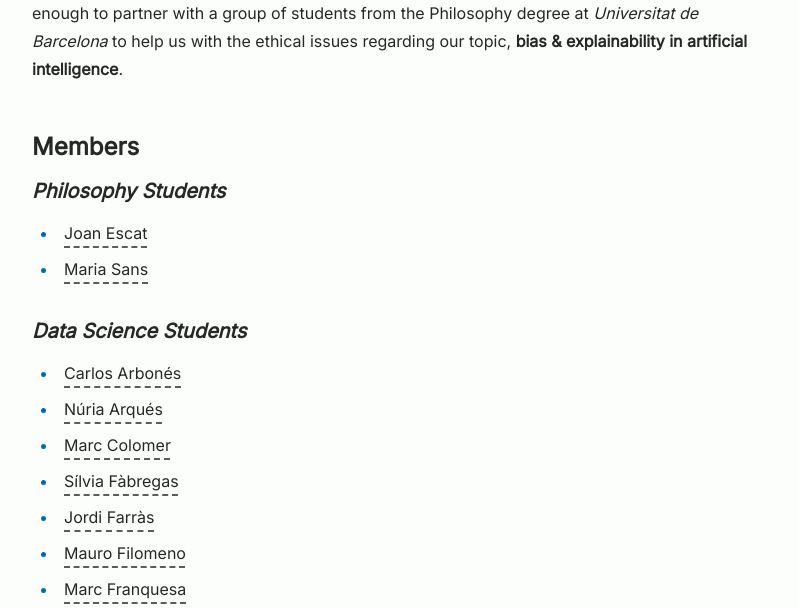
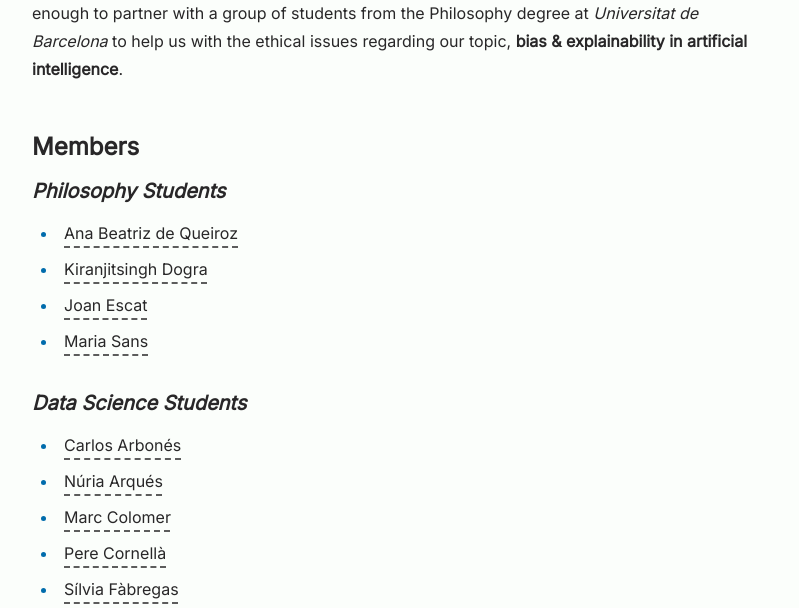
Before and after one commit to marcfranquesa/ai-bias-and-transparency-blog, an Astro site: page /ai-bias-and-explainability-blog/about in a window 1280 px wide. Shown: the part 338-946 px from the top of the page, without its empty margins (240-1039 px from the left). Built offline with nearby package versions, Linux system fonts and the light colour scheme; Astro itself is replaced by a stand-in of ours.

Commit message:
Add all members to about

```diff
--- a/src/pages/about.md
+++ b/src/pages/about.md
@@ -9,6 +9,8 @@
 
 ### Philosophy Students
 
+- [Ana Beatriz de Queiroz](mailto:anabque@gmail.com)
+- [Kiranjitsingh Dogra](mailto:kdografe81@alumnes.ub.edu)
 - [Joan Escat](mailto:jescatna7@alumnes.ub.edu)
 - [Maria Sans](mailto:msansban7@alumnes.ub.edu)
 
@@ -17,6 +19,7 @@
 - [Carlos Arbonés](mailto:carlos.arbones@estudiantat.upc.edu)
 - [Núria Arqués](mailto:nuria.arques@estudiantat.upc.edu)
 - [Marc Colomer](mailto:marc.colomer.xaus@estudiantat.upc.edu)
+- [Pere Cornellà](mailto:pere.cornella@estudiantat.upc.edu)
 - [Sílvia Fàbregas](mailto:silvia.fabregas@estudiantat.upc.edu)
 - [Jordi Farràs](mailto:jordi.farras.amigo@estudiantat.upc.edu)
 - [Mauro Filomeno](mailto:mauro.filomeno@estudiantat.upc.edu)
```
